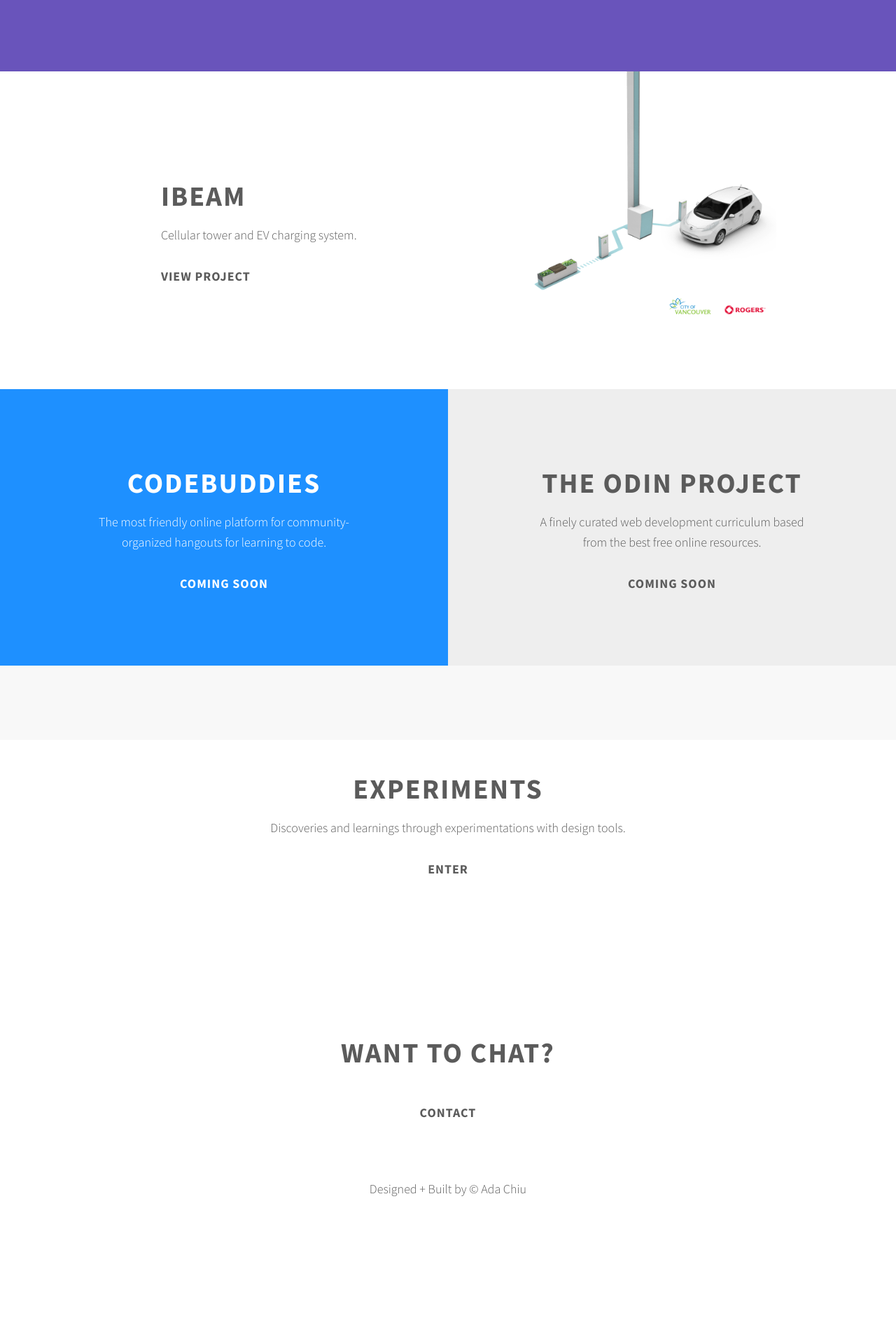
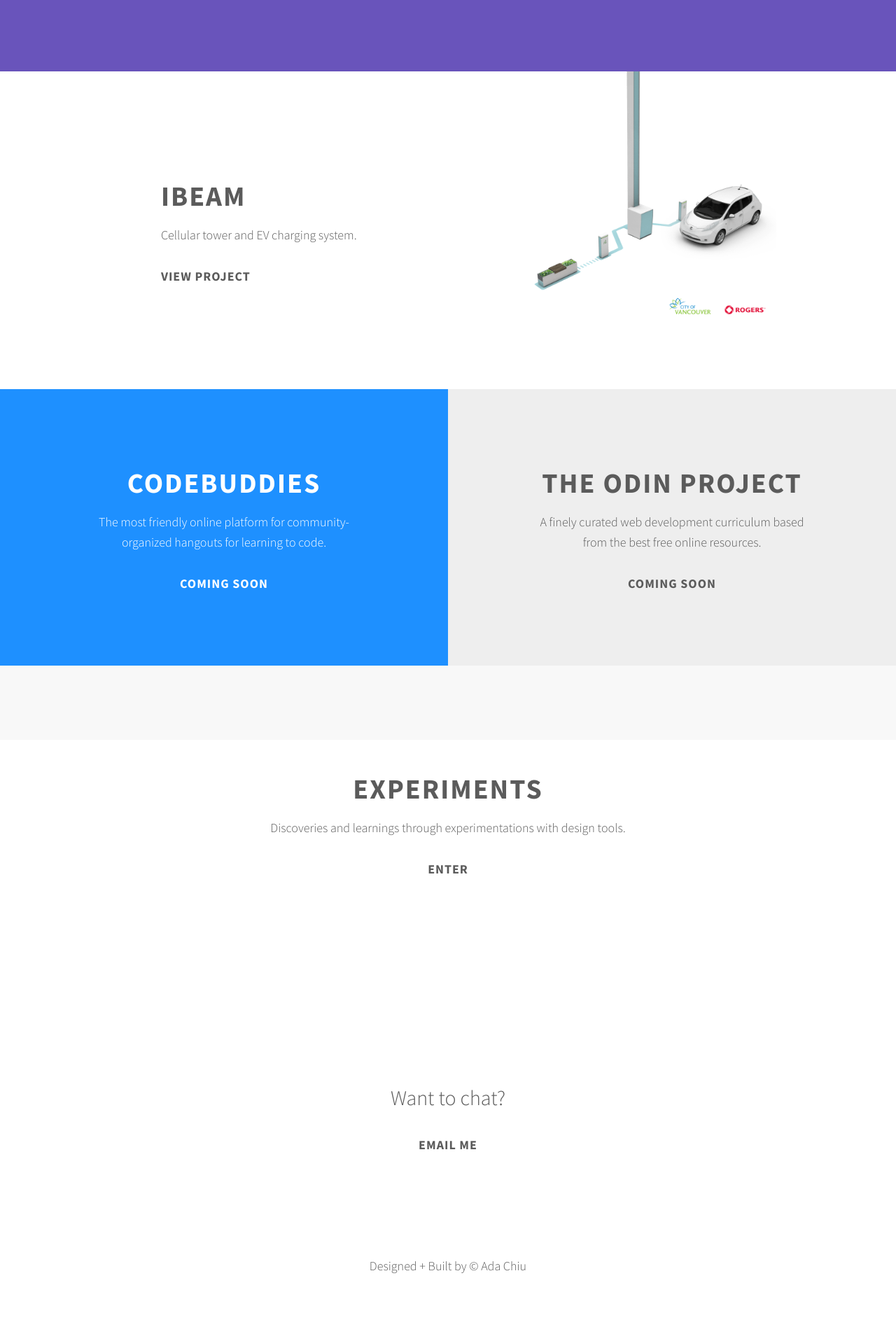
Before and after one commit to adachiu/adachiu.github.io, a Jekyll site: the page built from index.html, in a window 1280 px wide. Shown: the part 1060-2956 px from the top of the page at 70% size. Built offline with Jekyll 4.4.1, drawn with Linux system fonts in a browser that asks for light colours; before the commit the page ends 2846 px from its top, so only the background shows below that.

Commit message:
add footer address tag

```diff
--- a/_includes/home-footer.html
+++ b/_includes/home-footer.html
@@ -1,7 +1,9 @@
 <footer class="flex-grid section-footer">
   <div class="col footer">
-    <h2>Want to chat?</h2>
-      <a class="btn btn-contact" href="{{ site.baseurl }}/contact">Contact</a>
+      <h1 class="footer-contact">Want to chat?</h1>
+    <address>
+      <a class="btn btn-contact" href="mailto:ada_chiu@me.com">Email me</a>
+    </address>
       <p>Designed + Built by &#169; Ada Chiu</p>
   </div>
 </footer>
--- a/assets/css/1-base/_vars.scss
+++ b/assets/css/1-base/_vars.scss
@@ -18,6 +18,7 @@
 $header-hover: #d3d3d3;
 $body-text: #5b5b5b;
 $light-text: #fff;
+$h1-secondary: 100;
 
 // Body
 $bg-color: #fff;
--- a/assets/css/main.css
+++ b/assets/css/main.css
@@ -892,7 +892,7 @@
 /* line 1, 2-home/_home-footer.scss */
 .section-footer {
   background-color: #fff;
-  padding: 4em 0; }
+  padding: 8em 0 4em; }
 
 /* line 6, 2-home/_home-footer.scss */
 .footer {
@@ -910,14 +910,17 @@
       -ms-flex-pack: center;
           justify-content: center; }
 
-/* line 14, 2-home/_home-footer.scss */
+/* line 13, 2-home/_home-footer.scss */
+.footer-contact {
+  font-weight: 100; }
+
+/* line 17, 2-home/_home-footer.scss */
 .btn-contact {
   color: #5b5b5b;
-  margin-bottom: 4.444444444444445em;
-  margin-top: 1.6666666666666667em;
-  width: 11.666666666666666em; }
+  margin-bottom: 8em;
+  margin-top: 1.6666666666666667em; }
 
-/* line 21, 2-home/_home-footer.scss */
+/* line 23, 2-home/_home-footer.scss */
 .btn-contact:hover {
   opacity: .5; }
 
```
Also changed, not shown: assets/css/2-home/_home-footer.scss (+5 -3 lines).
